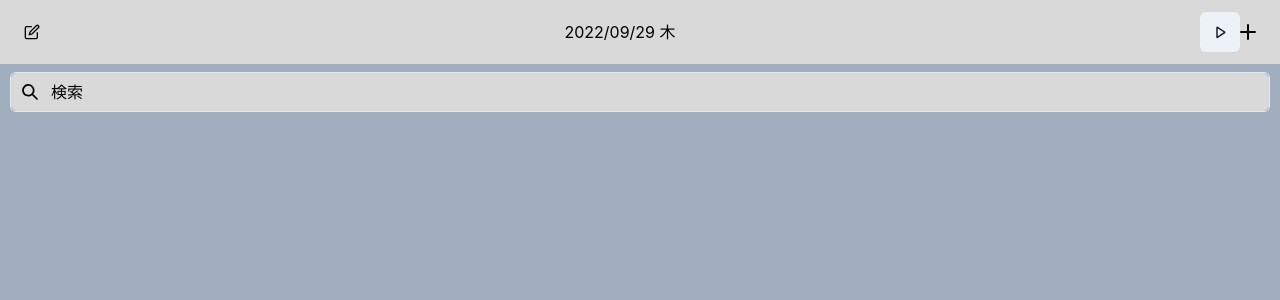
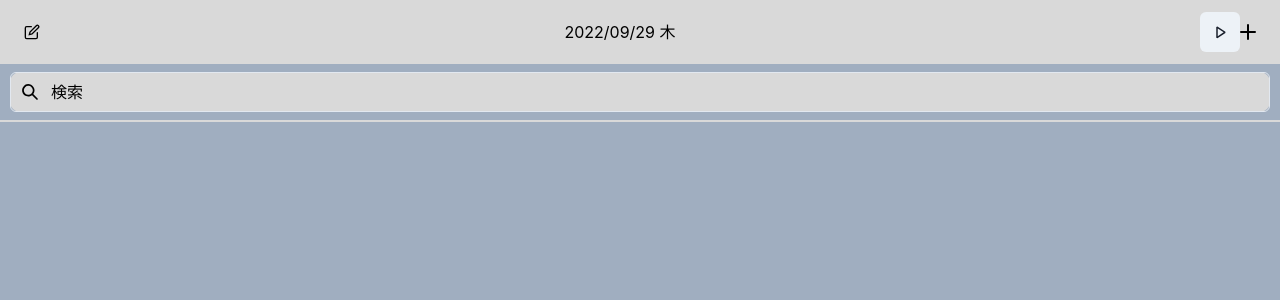
Before and after one commit to fumontr/task-fast, a Next.js app in the folder app/: page / in a window 1280 px wide. Shown: the top 300 px of the page. Built offline with nearby package versions, Linux system fonts and the light colour scheme.

Commit message:
add divider between search box and filter buttons

```diff
--- a/app/src/pages/index.tsx
+++ b/app/src/pages/index.tsx
@@ -20,6 +20,7 @@ const Home: NextPage = () => {
       >
         <TaskFastHeader />
         <SearchBox />
+        <Flex border="1px" h={0} borderColor="#D9D9D9" />
       </Container>
     </Flex>
   )
```
